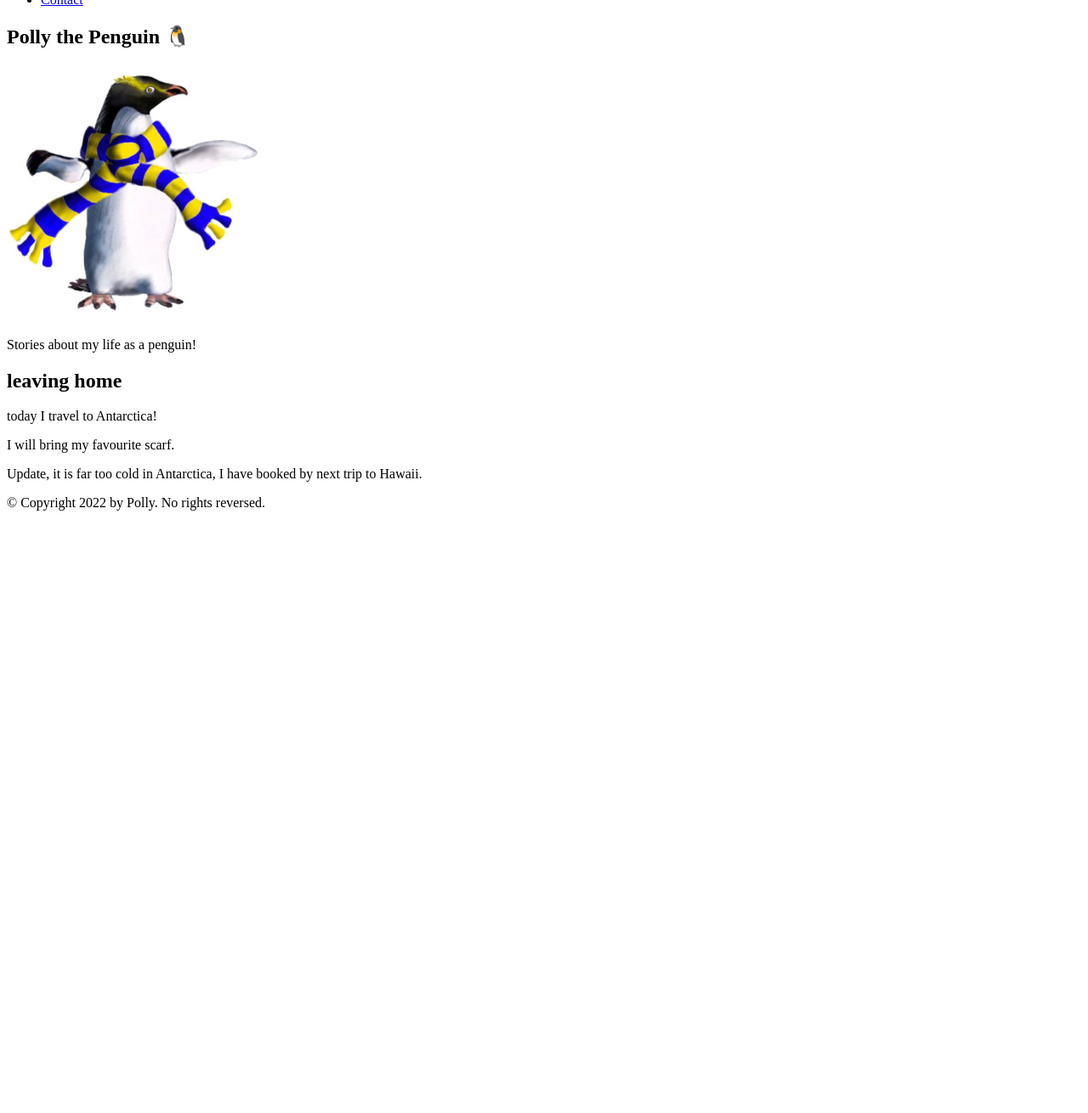
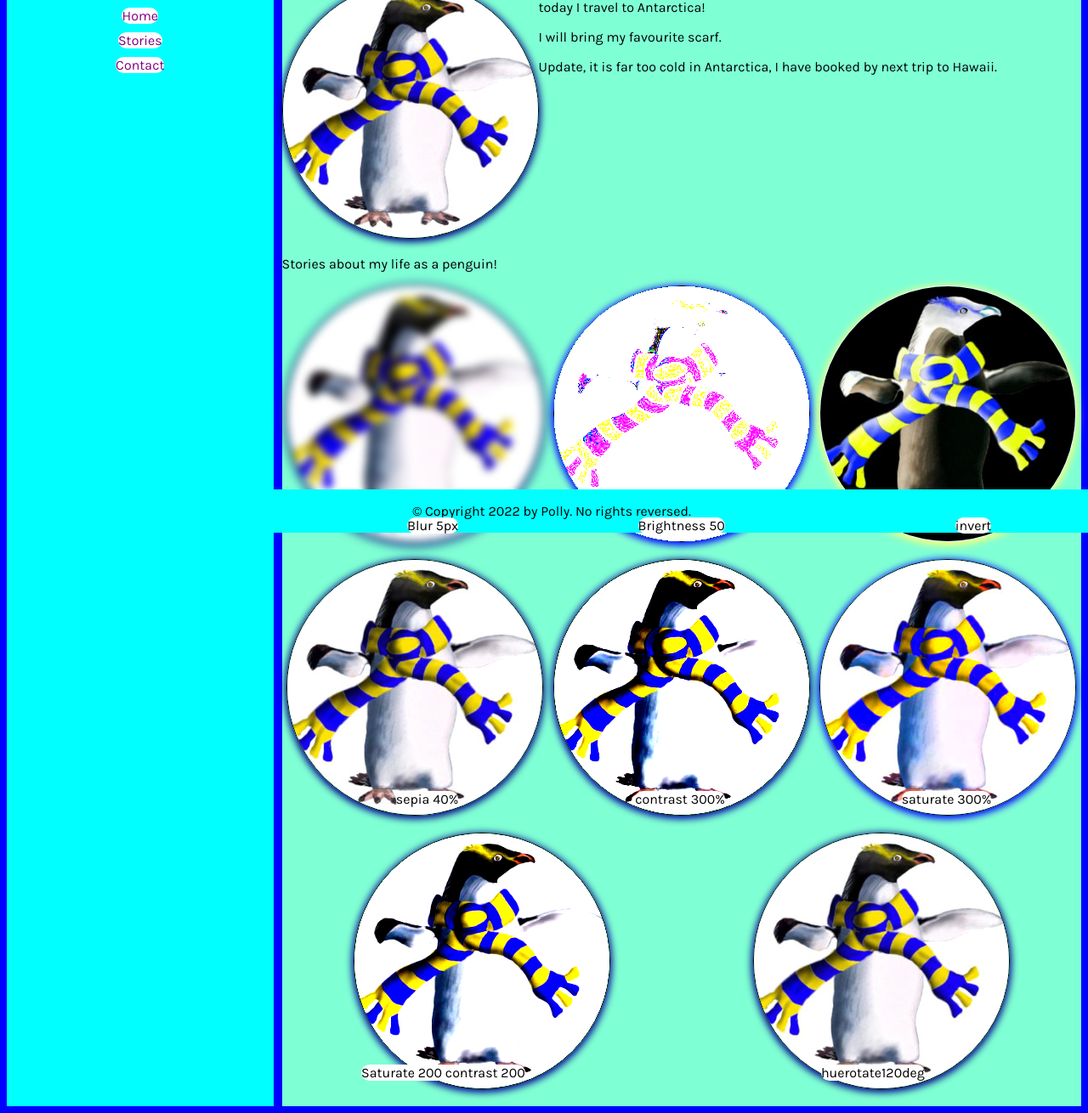
Before and after one commit to BenKnox9/203Lab3, a website: page index.html in a window 1280 px wide. Shown: the part 172-1482 px from the top of the page at 85% size. Before the commit the page ends 800 px from the top, so only its background shows below. Drawn offline with Linux system fonts and the light colour scheme.

Commit message:
lab4 changes

```diff
--- a/index.html
+++ b/index.html
@@ -1,6 +1,10 @@
 <!DOCTYPE html>
 <html lang="en-nz">
     <head>
+        <link href="style.css" rel="stylesheet">
+        <link rel="preconnect" href="https://fonts.googleapis.com">
+<link rel="preconnect" href="https://fonts.gstatic.com" crossorigin>
+<link href="https://fonts.googleapis.com/css2?family=Karla&display=swap" rel="stylesheet">
         <meta charset="UTF-8" />
         <title>Lab 02 - index</title>
     </head>
@@ -10,27 +14,61 @@
             <h1>Polly the penguins travels</h1>
         </header>
        <nav>
-           <h2>Navigation</h2>
-           <ul>
-               <li><a href=#!>Home</a></li>
-               <li><a href=stories.html>Stories</a></li>
-               <li><a href=contact.html>Contact</a></li>
-           </ul>
+           <h2 class="NavHead">Navigation</h2>
+
+               <a href=#!>Home</a>
+               <a href=stories.html>Stories</a>
+               <a href=contact.html>Contact</a>
+
        </nav>
 
        <main>
            <section>
-                <h2>Polly the Penguin 🐧</h2>
-                <img src="polly.jpeg" alt="Photo of Polly" />
+                <h2 class="PollyHead">Polly the Penguin 🐧</h2>
+                <img id="OGpolly" src="polly.jpeg" alt="Photo of Polly" />
                 <p>Stories about my life as a penguin!</p>
            </section>
 
            <section>
-               <h2>leaving home</h2>
+               <h2 class="LeavingHead">leaving home</h2>
                <p>today I travel to Antarctica!</p>
                <p>I will bring my favourite scarf.</p>
                <p>Update, it is far too cold in Antarctica, I have booked by next trip to Hawaii.</p>
            </section>
+
+           <figure>
+            <img id="blur" src="polly.jpeg" alt="Photo of Polly"/>
+            <figcaption>Blur 5px</figcaption>
+        </figure>
+        <figure>
+            <img id="brightness50" src="polly.jpeg" alt="Photo of Polly"/>
+            <figcaption>Brightness 50</figcaption>
+        </figure>
+        <figure>
+            <img id="invert" src="polly.jpeg" alt="Photo of Polly"/>
+            <figcaption>invert</figcaption>
+        </figure>
+        <figure>
+            <img id-="speia40" src="polly.jpeg" alt="Photo of Polly"/>
+            <figcaption>sepia 40%</figcaption>
+        </figure>
+        <figure>
+            <img id="contrast300" src="polly.jpeg" alt="Photo of Polly"/>
+            <figcaption>contrast 300%</figcaption>
+        </figure>
+        <figure>
+            <img id="saturate300" src="polly.jpeg" alt="Photo of Polly"/>
+            <figcaption>saturate 300%</figcaption>
+        </figure>
+        <figure>
+            <img id="saturate200contrast200" src="polly.jpeg" alt="Photo of Polly"/>
+            <figcaption>Saturate 200 contrast 200</figcaption>
+        </figure>
+        <figure>
+            <img id="huerotate120deg" src="polly.jpeg" alt="Photo of Polly"/>
+            <figcaption>huerotate120deg</figcaption>
+        </figure>
+
        </main>
 
        <footer>
--- /dev/null
+++ b/package.json
@@ -0,0 +1,5 @@
+{
+  "dependencies": {
+    "http-server": "^14.1.1"
+  }
+}
--- /dev/null
+++ b/style.css
@@ -0,0 +1,211 @@
+* {
+
+    font-family: 'Karla', sans-serif;
+}
+
+h1 {
+    color: black;
+    text-shadow: 0px 10px 10px 20px red;
+    position: absolute;
+    left: 40%;
+}
+
+h2 {
+    color: blueviolet;
+}
+
+p {
+    color: black;
+}
+
+a {
+    color: purple;
+}
+
+body {
+    background: blue;
+    display: grid;
+    grid-template-columns: 1fr 3fr;
+    gap: 10px;
+    min-height: 100vh;
+}
+
+header {
+    background: aquamarine;
+    position: relative;
+    height: 85px;
+    grid-column: 1/3;
+    grid-row: 1;
+
+}
+
+nav {
+    background: cyan;
+    display: flex;
+    flex-direction: column;
+    top: 0;
+    left: 0;
+    padding: 5px;
+}
+
+nav a {
+    background: white;
+    text-decoration: none;
+    border-radius: 10px;
+    margin: 5px;
+    align-self: center;
+}
+
+main {
+    background: aquamarine;
+    display: flex;
+    flex-wrap: wrap;
+
+
+}
+
+article {
+    flex: 280px;
+    border: 1px solid black;
+    margin: 10px;
+    background: white;
+    border-radius: 20px;
+    padding: 20px;
+}
+
+@media (max-width: 360px) {
+    body {
+        background-color: black;
+    }
+
+    footer {
+        position: absolute;
+    }
+
+    nav {
+        position: fixed;
+        display: flex;
+        flex-direction: row;
+        width: 100%;
+        height: 30px;
+
+        padding: 0;
+        top: 1px;
+    }
+
+    body {
+        display: grid;
+        grid-template-columns: 1fr;
+        gap: 10px;
+        min-height: 100vh;
+    }
+
+    nav h2 {
+        position: fixed;
+        top: -20px;
+        right: 5%
+    }
+}
+
+footer {
+    background: cyan;
+    position: fixed;
+    bottom: 1px;
+    width: 100%;
+    text-align: center;
+    padding-left: 1px;
+    grid-column: 1/3;
+    grid-row: 3;
+}
+
+.NavHead {
+    font-weight: bolder;
+}
+
+.PollyHead {
+    color: black;
+    margin: 10px;
+    display: block;
+    text-shadow: 0 20px 20px 20px blue;
+}
+
+.LeavingHead {
+    font-style: italic;
+}
+
+img {
+    margin: 20px;
+    display: block;
+    border: 1px solid black;
+    position: relative;
+    width: 200;
+    height: 200;
+    object-fit: cover;
+    object-position: 0px 0px;
+    border-radius: 1000px;
+    margin: auto;
+    margin-left: auto;
+    margin-right: auto;
+    box-shadow: 0 2px 8px 2px darkblue;
+    z-index: 0;
+    margin-bottom: 20px;
+
+
+}
+
+figure {
+    display: inline-block;
+    width: 200;
+    position: relative;
+    height: 200;
+    object-fit: cover;
+    object-position: 0px 0px;
+    border-radius: 0px;
+    margin: auto;
+    margin-left: auto;
+    margin-right: auto;
+    border-radius: 0px;
+}
+
+#blur {
+    filter: blur(5px);
+}
+
+#brightness50 {
+    filter: brightness(50);
+}
+
+#invert {
+    filter: invert();
+}
+
+#speia40 {
+    filter: sepia(40%)
+}
+
+#contrast300 {
+    filter: contrast(300%)
+}
+
+#saturate300 {
+    filter: saturate(300%);
+}
+
+#saturate200contrast200 {
+    filter: saturate(200%);
+    filter: contrast(200%);
+}
+
+#huerotate120deg {
+    filter: hue-rotate(120);
+}
+
+figcaption {
+    position: absolute;
+    bottom: 30px;
+    right: 100px;
+    z-index: 100;
+    border: 20px red;
+    background-color: white;
+    border-radius: 100px;
+}
```
Also changed, not shown: contact.html (+32 -10 lines), stories.html (+64 -16 lines), 1 other file.
